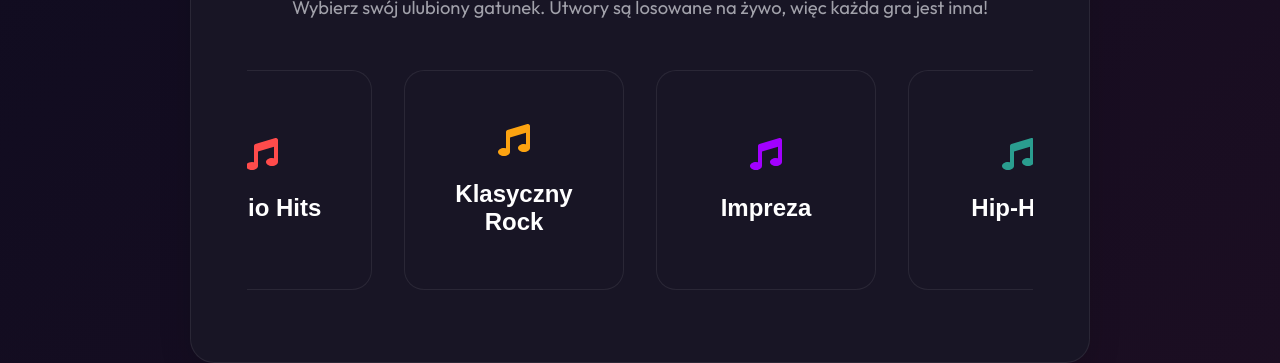
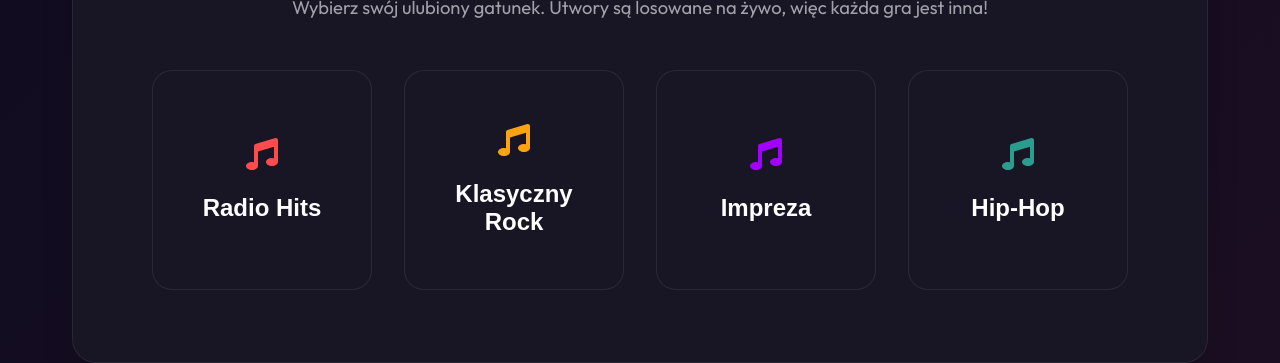
Before and after one commit to wawrzaszek/MusicQuiz, a React (Vite) app: page / in a window 1280 px wide. Shown: the part 327-690 px from the top of the page. Built offline with nearby package versions, Linux system fonts and the light colour scheme.

Commit message:
Poprawiono ucięte kafelki: zwiększono szerokość kontenera i dodano safe center

```diff
--- a/src/App.css
+++ b/src/App.css
@@ -64,7 +64,7 @@
 
 .menu-container, .finished-container, .options-container {
   text-align: center;
-  max-width: 900px;
+  max-width: 100%;
   width: 100%;
 }
 
@@ -72,7 +72,8 @@
 .category-grid {
   display: flex;
   flex-direction: row;
-  justify-content: center;
+  justify-content: center; /* Gdy się mieszczą */
+  justify-content: safe center; /* Gdy wychodzą poza krawędź, zapobiega ucinaniu lewej strony */
   flex-wrap: nowrap;
   gap: 2rem;
   margin-top: 3rem;
```
